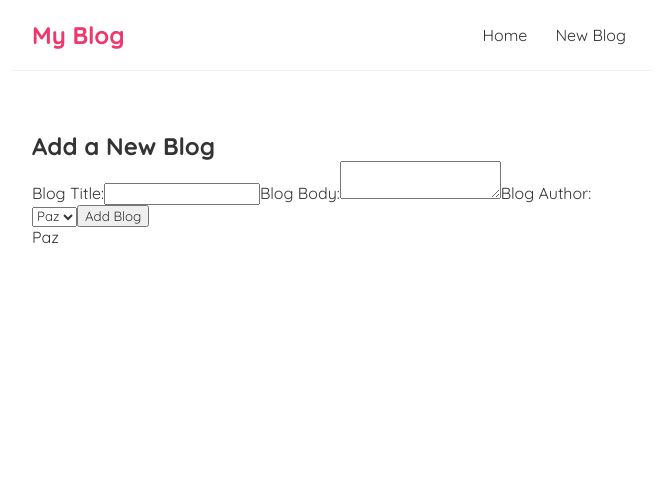
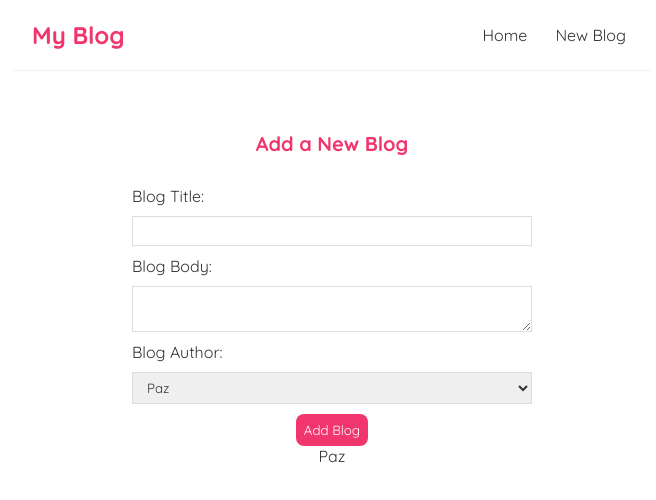
Before and after one commit to todiez/blog, a React (Create React App) app: page /create in a window 1280 px wide. Shown: the top 500 px of the page, without its empty margins (308-964 px from the left). Built offline with nearby package versions, Linux system fonts and the light colour scheme.

Commit message:
input form added

```diff
--- a/src/BlogDetails.js
+++ b/src/BlogDetails.js
@@ -1,13 +1,27 @@
 import { useParams } from "react-router-dom";
+import useFetch from "./useFetch";
 
 const BlogDetails = () => {
-    const {} = useParams;
+  const { id } = useParams();
+  const {
+    data: blog,
+    error,
+    isPending,
+  } = useFetch("http://localhost:8000/blogs/" + id);
 
-    return (
-        <div className="blog-details">
-            <h2>Blog-Details</h2>
-        </div>
-    );
-}
+  return (
+    <div className="blog-details">
+      {isPending && <div>Loading...</div>}
+      {error && <div>{error}</div>}
+      {blog && (
+        <article>
+          <h2>{blog.title}</h2>
+          <p>Written by {blog.author}</p>
+          <div>{blog.body}</div>
+        </article>
+      )}
+    </div>
+  );
+};
 
 export default BlogDetails;
--- a/src/BlogList.js
+++ b/src/BlogList.js
@@ -1,18 +1,20 @@
-const BlogList = ({blogs, title}) => {
-//   const blogs = props.blogs;
-//     const title = props.title;
-//   console.log(props, blogs);
+import { Link } from "react-router-dom";
 
+const BlogList = ({ blogs, title }) => {
+  //   const blogs = props.blogs;
+  //     const title = props.title;
+  //   console.log(props, blogs);
 
   return (
     <div className="blog-list">
-        <h2>{title}</h2>
+      <h2>{title}</h2>
 
       {blogs.map((blog) => (
         <div className="blog-preview" key={blog.id}>
-          <h2>{blog.title}</h2>
-          <p>Written by {blog.author}</p>
-
+          <Link to ={`/blogs/${blog.id}`}>
+            <h2>{blog.title}</h2>
+            <p>Written by {blog.author}</p>
+          </Link>
         </div>
       ))}
     </div>
--- a/src/index.css
+++ b/src/index.css
@@ -1,4 +1,5 @@
 @import url('https://fonts.googleapis.com/css2?family=Quicksand:wght@300;400;500;600;700&display=swap');
+
 
 /* base styles */
 * {
@@ -48,3 +49,56 @@
   color: #f1356d;
   margin-bottom: 8px;
 }
+.blog-preview a{
+  text-decoration: none;
+}
+
+/* blog details page */
+.blog-details h2 {
+  font-size: 20px;
+  color: #f1356d;
+  margin-bottom: 10px;
+}
+.blog-details div {
+  margin: 20px 0;
+}
+.blog-details button {
+  background: #f1356d;
+  color: #fff;
+  border: 0;
+  padding: 8px;
+  border-radius: 8px;
+  cursor: pointer;
+}
+
+/* create new blog form */
+.create {
+  max-width: 400px;
+  margin: 0 auto;
+  text-align: center;
+}
+.create label {
+  text-align: left;
+  display: block;
+}
+.create h2 {
+  font-size: 20px;
+  color: #f1356d;
+  margin-bottom: 30px;
+}
+.create input, .create textarea, .create select {
+  width: 100%;
+  padding: 6px 10px;
+  margin: 10px 0;
+  border: 1px solid #ddd;
+  box-sizing: border-box;
+  display: block;
+}
+.create button {
+  background: #f1356d;
+  color: #fff;
+  border: 0;
+  padding: 8px;
+  border-radius: 8px;
+  cursor: pointer;
+}
```
